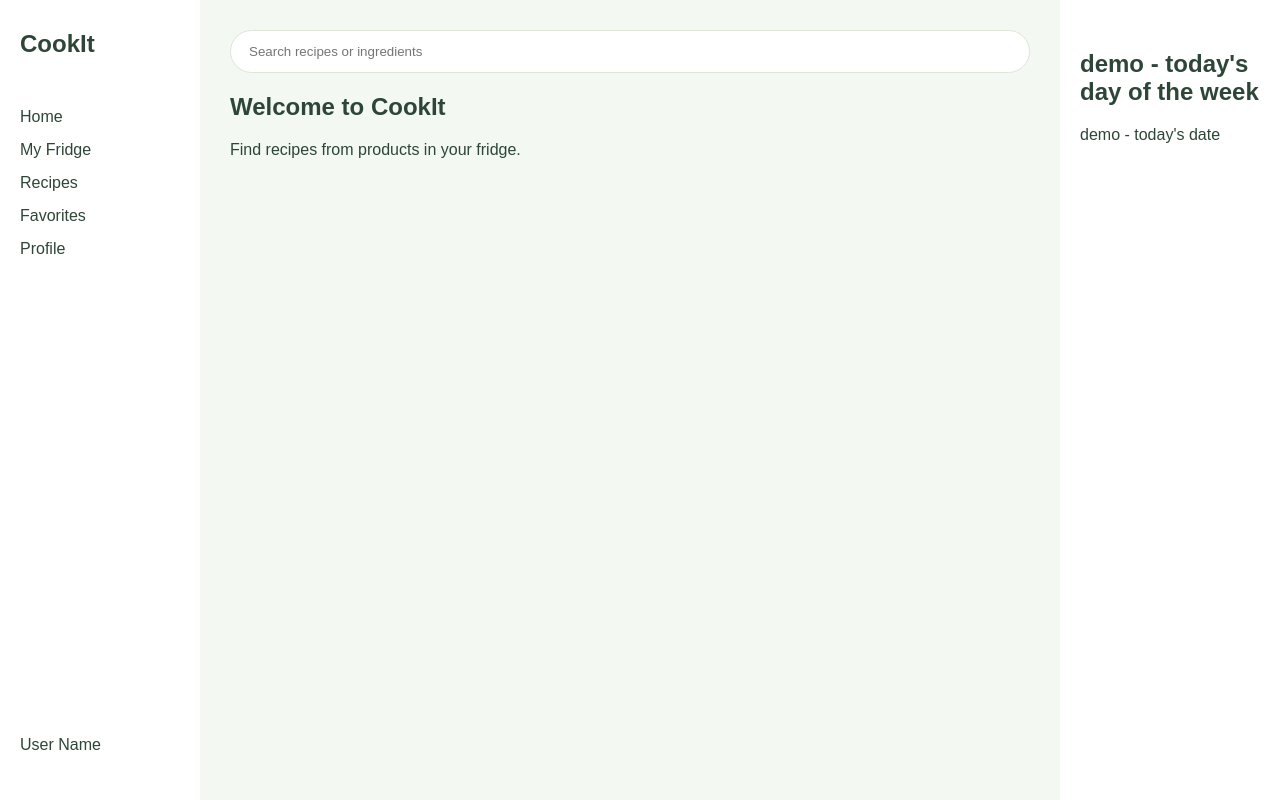
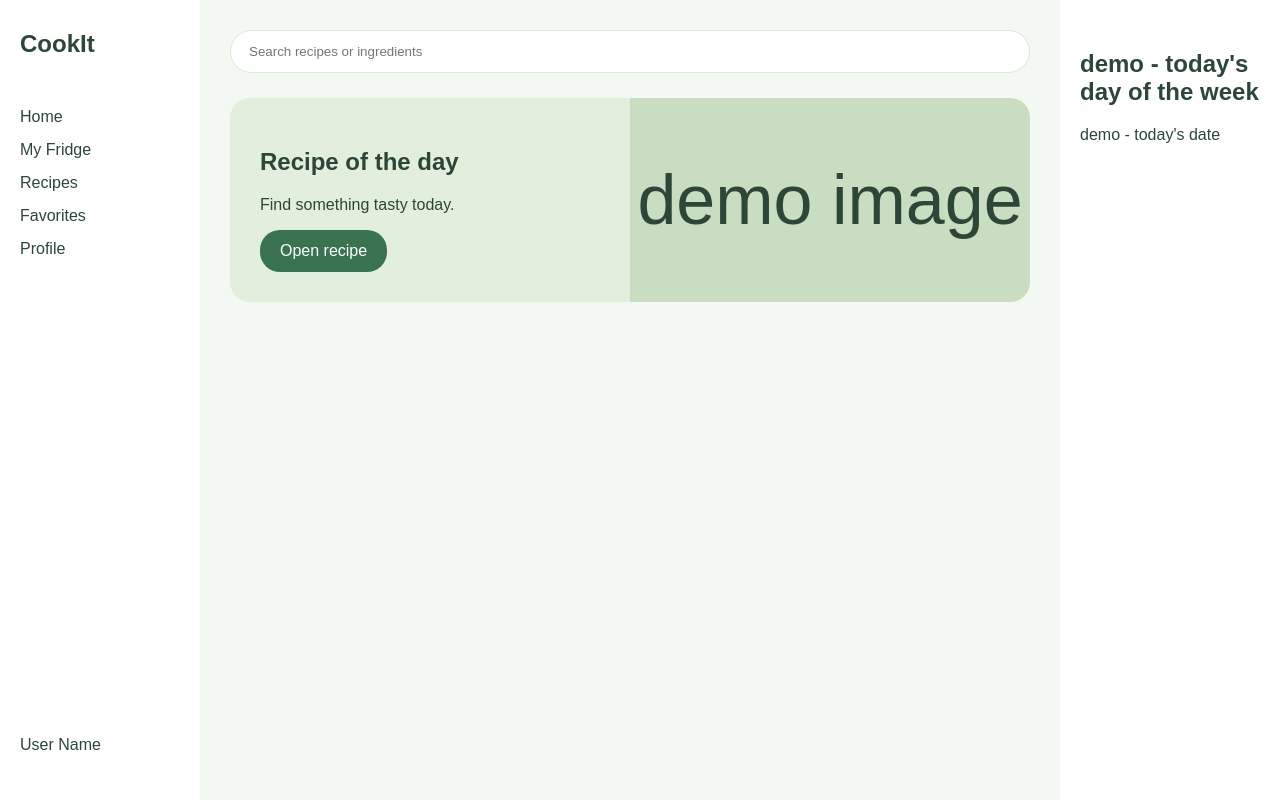
Before and after one commit to Eliza-bet88/CookIt, a React (Vite) app: page / in a window 1280 px wide. Built offline with nearby package versions, Linux system fonts and the light colour scheme.

Commit message:
add recipe of the day section - demo version

```diff
--- a/src/App.css
+++ b/src/App.css
@@ -64,3 +64,32 @@ a {
   border: 0;
   outline: 0;
 }
+
+.recipe-day {
+  display: grid;
+  grid-template-columns: 1fr 1fr;
+  margin-top: 25px;
+  overflow: hidden;
+  border-radius: 20px;
+  background: #e2efdc;
+}
+
+.recipe-day-content {
+  padding: 30px;
+}
+
+.recipe-day-image {
+  display: flex;
+  align-items: center;
+  justify-content: center;
+  background: #c9dec1;
+  font-size: 70px;
+}
+
+.button {
+  display: inline-block;
+  padding: 12px 20px;
+  border-radius: 20px;
+  background: #39734f;
+  color: white;
+}
--- a/src/App.jsx
+++ b/src/App.jsx
@@ -22,8 +22,14 @@ export default function App() {
           <input placeholder="Search recipes or ingredients" />
         </label>
 
-        <h2>Welcome to CookIt</h2>
-        <p>Find recipes from products in your fridge.</p>
+        <section className="recipe-day">
+          <div className="recipe-day-content">
+            <h2>Recipe of the day</h2>
+            <p>Find something tasty today.</p>
+            <a className="button" href="#recipes">Open recipe</a>
+          </div>
+          <div className="recipe-day-image">demo image</div>
+        </section>
       </main>
 
       <aside className="right-panel">
```
